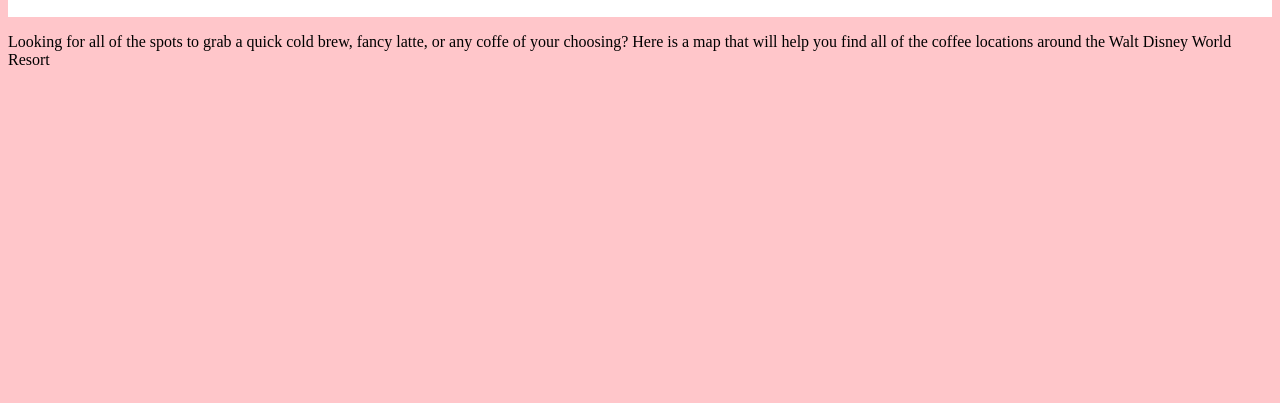
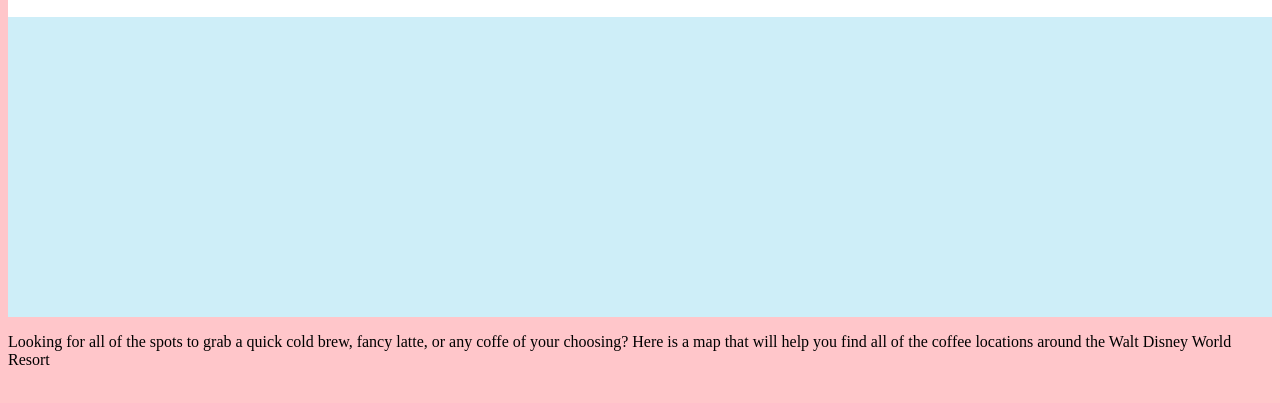
Before and after one commit to EmmaKennedy2026/mis310-project, a plain HTML site: page coffee finder.html in a window 1280 px wide. Shown: the part 53-456 px from the top of the page. Drawn offline with Linux system fonts and the light colour scheme.

Commit message:
began adding grid

```diff
--- a/coffee finder.html
+++ b/coffee finder.html
@@ -10,6 +10,14 @@
             <a href="coffee finder.html">Coffee Finder</a>
             <a href="contact.html">Contact</a>
         </nav>
+        <div class="grid-container">
+            <div class="card"></div>
+            <div class="card"></div>
+            <div class="card"></div>
+            <div class="card"></div>
+            <div class="card"></div>
+            <div class="card"></div>
+        </div>
     <body>
     <p>Looking for all of the spots to grab a quick cold brew, fancy latte, or any coffe of your choosing? Here is a map that will help you find all of the coffee locations around the Walt Disney World Resort</p>
     </body>
```
